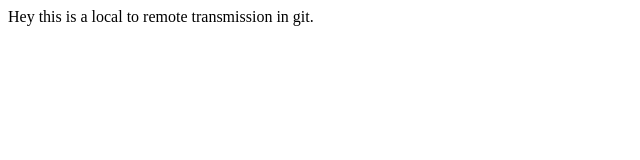
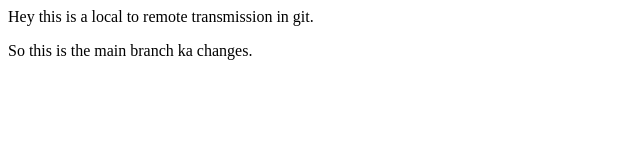
Before and after one commit to ru-cheetah/Local, a plain HTML site: page index.html in a window 1280 px wide. Shown: the whole page, without its empty margins (0-640 px from the left). Drawn offline with Linux system fonts and the light colour scheme.

Commit message:
changes in main branch done

```diff
--- a/index.html
+++ b/index.html
@@ -1,3 +1,6 @@
 <p>
     Hey this is a local to remote transmission in git.
 </p>
+<p>
+    So this is the main branch ka changes.
+</p>
```
